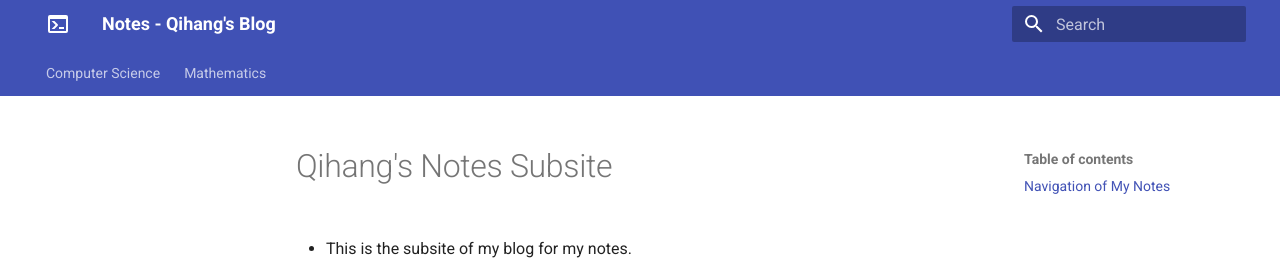
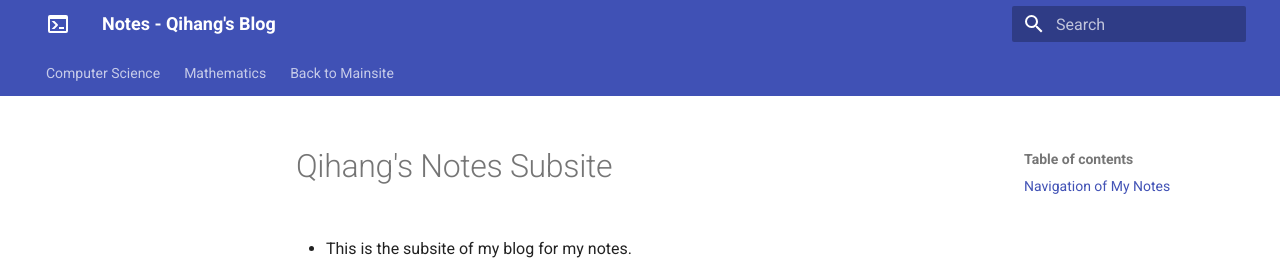
Before and after one commit to yang-qihang/my-blog-subsite-notes, an MkDocs documentation site: the page built from docs/index.md, in a window 1280 px wide. Shown: the top 260 px of the page. Built offline with MkDocs 1.6.1 and Material for MkDocs 9.7.7, drawn with Linux system fonts in a browser that asks for light colours.

Commit message:
add the link back to the mainsite in the nav bar of the subsite

```diff
--- a/mkdocs.yml
+++ b/mkdocs.yml
@@ -23,3 +23,4 @@ nav:
     - Programming: cs/programming/index.md
     - Theory: cs/theory/index.md
   - Mathematics: math/index.md
+  - Back to Mainsite: https://yangqihang.dev
```
